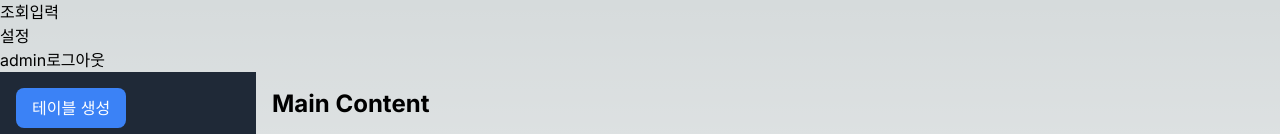
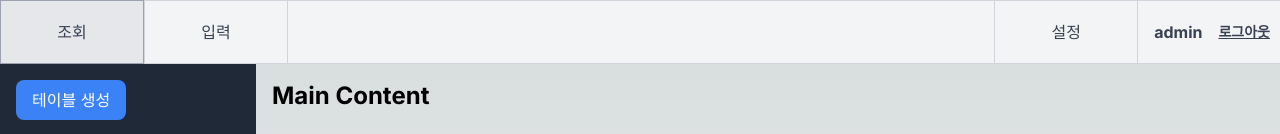
Before and after one commit to KDT-IaaS-Class-Two-Group/KDT-IaaS-2-ProjectA-1team, a Next.js app in the folder frontnext/: page /InsertPage in a window 1280 px wide. Shown: the top 134 px of the page. Built offline with nearby package versions, Linux system fonts and the light colour scheme; no server answers.

Commit message:
:art: 정호연 : HeaderStyles  병합

```diff
--- a/frontnext/src/app/ui/styles/TotalStyles.ts
+++ b/frontnext/src/app/ui/styles/TotalStyles.ts
@@ -92,6 +92,20 @@ const TotalStyles = {
   MainContentErrorText: 'text-red-500 text-xs mt-1',
   MainContentTableWrapper: 'min-w-full overflow-x-auto',
   MainContentInputWide: 'w-32 px-2 py-1 border rounded',
+
+  // Header Styles
+  Header:
+    'h-16 flex items-center justify-between bg-gray-100 border-b border-t border-gray-300 relative',
+  HeaderLeft: 'flex items-center mr-4',
+  HeaderCenter: 'flex flex-grow justify-end',
+  HeaderRight: 'flex items-center ml-4 box-border pr-2.5',
+  HeaderButton:
+    'px-4 py-2 w-36 h-16 bg-gray-100 text-gray-700 cursor-pointer border-r border -l border-gray-300 box-border transition duration-300 hover:bg-gray-200 hover:border-gray-400',
+  HeaderButtonFirst:
+    'px-4 py-2 w-36 h-16 bg-gray-100 text-gray-700 cursor-pointer border -l border-gray-300 box-border transition duration-300 hover:bg-gray-200 hover:border-gray-400',
+  HeaderButtonLogout:
+    'flex items-center justify-center text-sm font-bold bg-gray-100 text-gray-700 underline',
+  HeaderSpan: 'text-base font-bold text-gray-700 mr-4',
 };
 
 export default TotalStyles;
```
